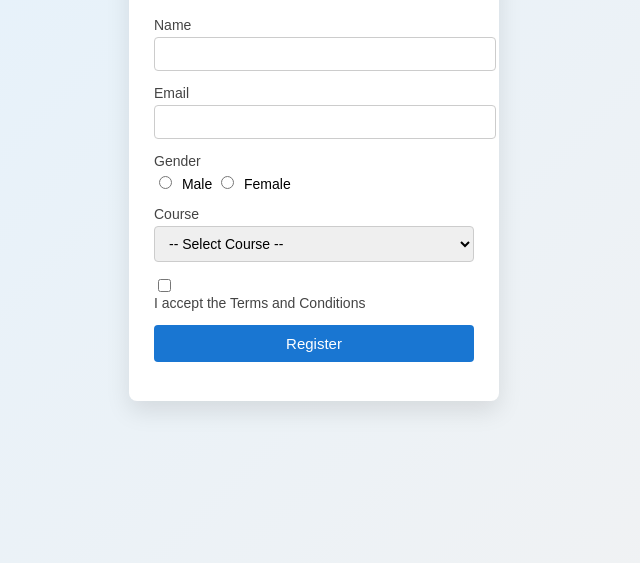
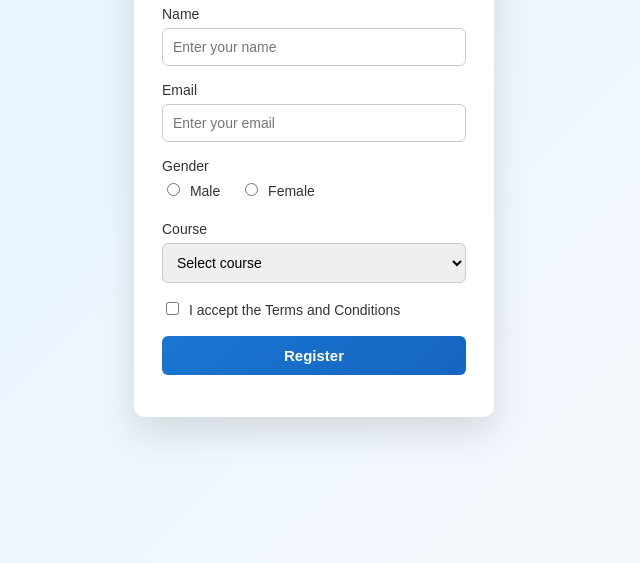
Before and after one commit to Captainanujm/js_internal_081_training, a plain HTML site: page Day-8-final_evaluation/newuser.html in a window 1280 px wide. Shown: the part 237-800 px from the top of the page, without its empty margins (326-966 px from the left). Drawn offline with Linux system fonts and the light colour scheme.

Commit message:
enhanced css

```diff
--- a/Day-8-final_evaluation/index.css
+++ b/Day-8-final_evaluation/index.css
@@ -1,6 +1,10 @@
+* {
+  box-sizing: border-box;
+}
+
 body {
   font-family: Arial, Helvetica, sans-serif;
-  background: linear-gradient(135deg, #e3f2fd, #f2f2f2);
+  background: linear-gradient(135deg, #e3f2fd, #f7f9fc);
   min-height: 100vh;
   margin: 0;
   display: flex;
@@ -10,46 +14,53 @@ body {
 
 form {
   background-color: #ffffff;
-  width: 320px;
-  padding: 25px;
-  border-radius: 8px;
-  box-shadow: 0 10px 25px rgba(0, 0, 0, 0.1);
+  width: 360px;
+  padding: 28px;
+  border-radius: 10px;
+  box-shadow: 0 15px 35px rgba(0, 0, 0, 0.12);
 }
 
 h2 {
   text-align: center;
-  margin-bottom: 20px;
-  color: #333;
+  margin-bottom: 22px;
+  color: #2c3e50;
 }
 
 label {
   font-size: 14px;
-  color: #444;
+  color: #333;
+  margin-bottom: 6px;
   display: block;
-  margin-bottom: 4px;
 }
 
 input[type="text"],
 input[type="email"],
 select {
   width: 100%;
-  padding: 8px 10px;
-  margin-bottom: 14px;
+  padding: 10px;
+  margin-bottom: 16px;
   border: 1px solid #ccc;
-  border-radius: 4px;
+  border-radius: 6px;
+  font-size: 14px;
+  transition: border 0.2s, box-shadow 0.2s;
+}
+
+input:focus,
+select:focus {
+  outline: none;
+  border-color: #1976d2;
+  box-shadow: 0 0 6px rgba(25, 118, 210, 0.3);
+}
+
+.radio-group {
+  display: flex;
+  gap: 20px;
+  margin-bottom: 16px;
   font-size: 14px;
 }
 
-input[type="text"]:focus,
-input[type="email"]:focus,
-select:focus {
-  outline: none;
-  border-color: #1976d2;
-}
-
-.radio-group,
 .checkbox-group {
-  margin-bottom: 14px;
+  margin-bottom: 18px;
   font-size: 14px;
 }
 
@@ -60,22 +71,25 @@ input[type="checkbox"] {
 
 button {
   width: 100%;
-  padding: 10px;
-  background-color: #1976d2;
+  padding: 11px;
+  background: linear-gradient(135deg, #1976d2, #1565c0);
   color: white;
   border: none;
-  border-radius: 4px;
+  border-radius: 6px;
   font-size: 15px;
+  font-weight: bold;
   cursor: pointer;
+  transition: transform 0.1s, box-shadow 0.1s;
 }
 
 button:hover {
-  background-color: #125ca1;
+  transform: translateY(-1px);
+  box-shadow: 0 6px 15px rgba(0, 0, 0, 0.15);
 }
 
 #errorMsg {
   color: #d32f2f;
-  margin-top: 12px;
+  margin-top: 14px;
   text-align: center;
   font-size: 14px;
 }
--- a/Day-8-final_evaluation/index.js
+++ b/Day-8-final_evaluation/index.js
@@ -1,4 +1,4 @@
-const params=newURLSearchParams(window.location.search);
+const params=new URLSearchParams(window.location.search);
 const value1=params.get("input-name");
 const value2=params.get("input-email");
 document.querySelector("#para").innerText=`your name ${value1}`;
--- a/Day-8-final_evaluation/newuser.html
+++ b/Day-8-final_evaluation/newuser.html
@@ -9,36 +9,33 @@
 
   <form id="registrationForm">
 
-    <h2>User Registration Form</h2>
+    <h2>User Registration</h2>
 
-    <!-- Name -->
     <label for="name">Name</label>
-    <input type="text" id="name">
+    <input type="text" id="name" placeholder="Enter your name">
 
-    <!-- Email -->
     <label for="email">Email</label>
-    <input type="email" id="email">
+    <input type="email" id="email" placeholder="Enter your email">
 
-    <!-- Gender -->
     <label>Gender</label>
     <div class="radio-group">
-      <input type="radio" name="gender" value="Male"> Male
-      <input type="radio" name="gender" value="Female"> Female
+      <label><input type="radio" name="gender" value="Male"> Male</label>
+      <label><input type="radio" name="gender" value="Female"> Female</label>
     </div>
 
-    <!-- Course -->
     <label for="course">Course</label>
     <select id="course">
-      <option value="">-- Select Course --</option>
+      <option value="">Select course</option>
       <option value="BTech">B.Tech</option>
       <option value="MCA">MCA</option>
       <option value="MBA">MBA</option>
     </select>
 
-    <!-- Terms -->
     <div class="checkbox-group">
-      <input type="checkbox" id="terms">
-      <label for="terms">I accept the Terms and Conditions</label>
+      <label>
+        <input type="checkbox" id="terms">
+        I accept the Terms and Conditions
+      </label>
     </div>
 
     <button type="submit">Register</button>
```
Also changed, not shown: Day-8-final_evaluation/index.html (+38 -26 lines), Day-8-final_evaluation/nextpage.html (+3 -2 lines).
